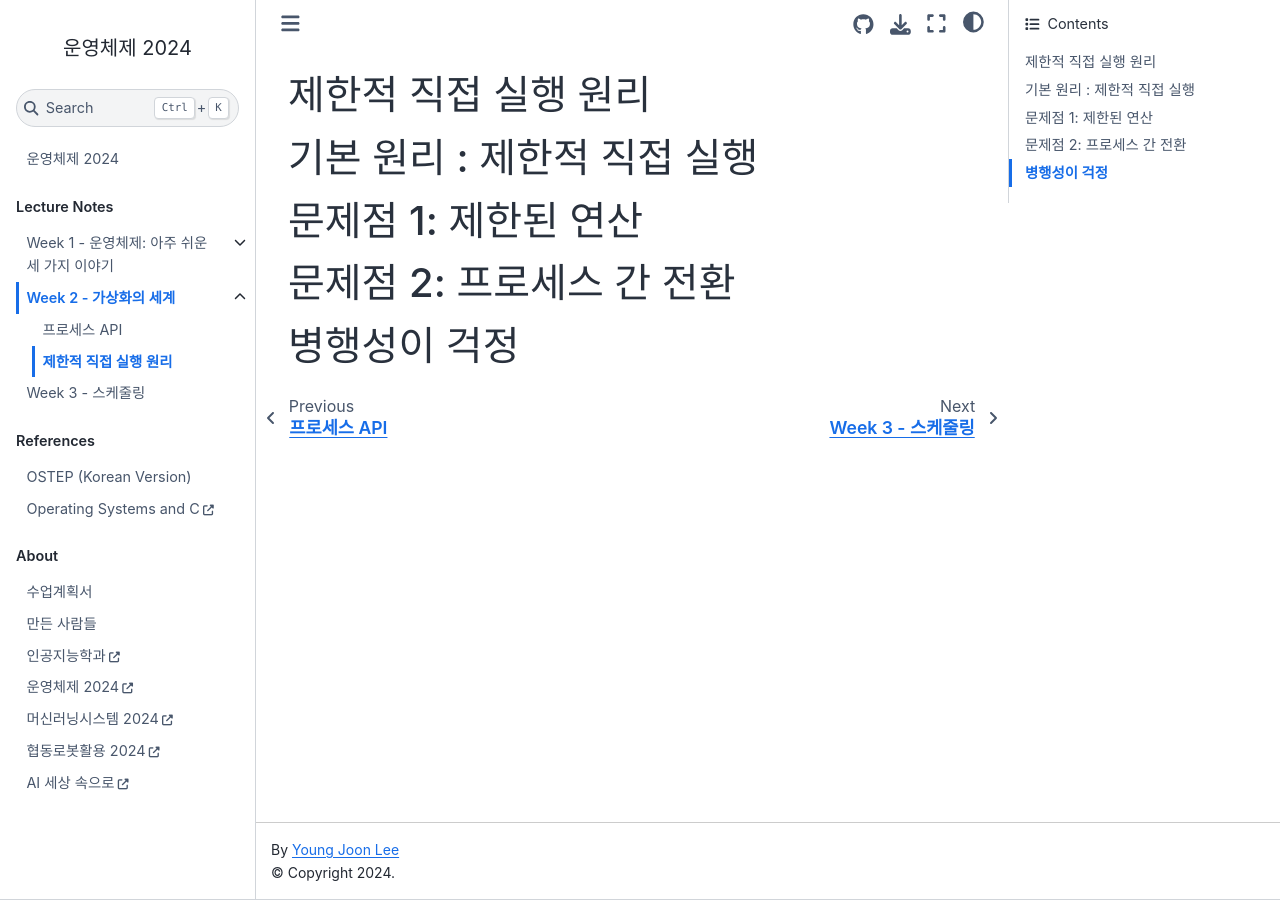
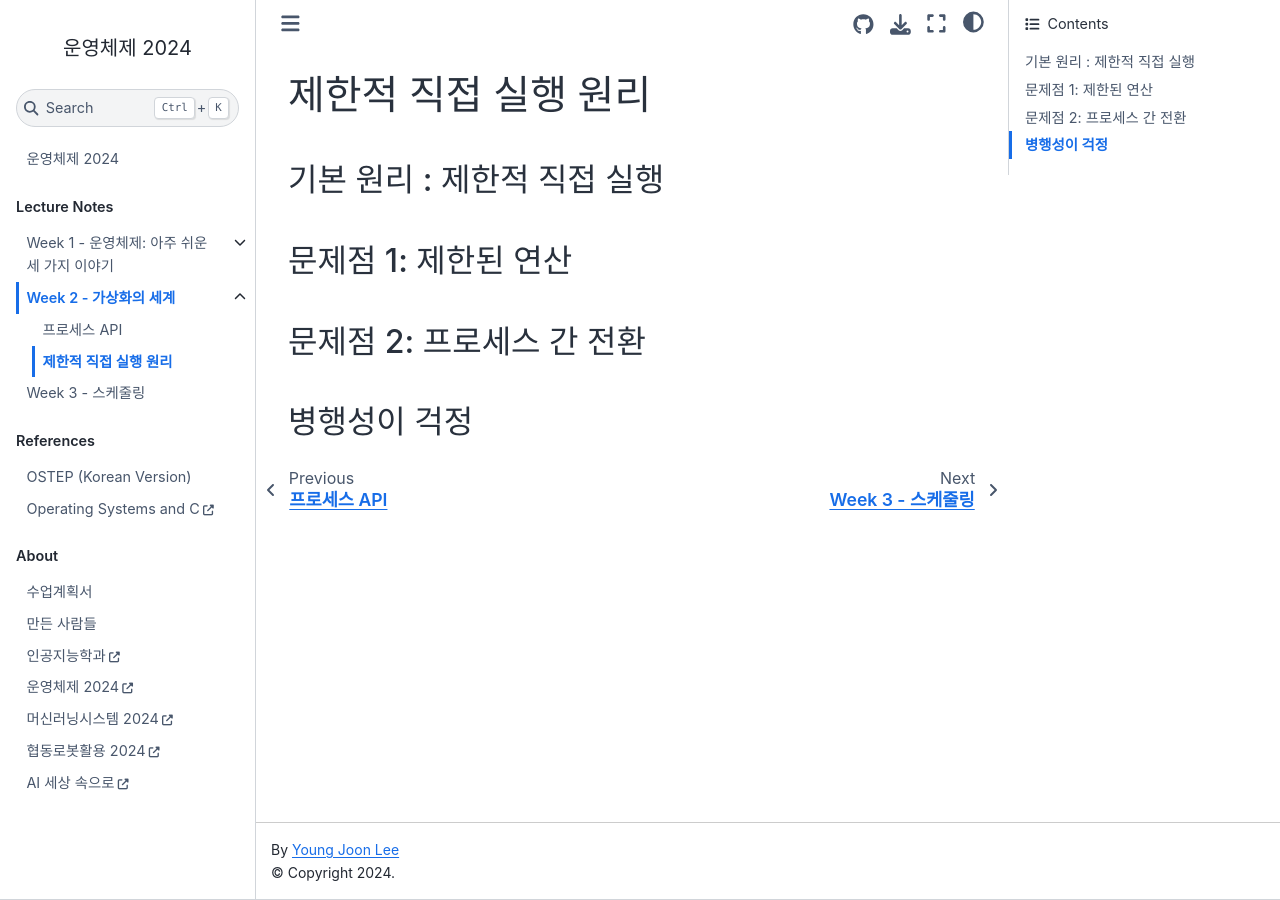
Before and after one commit to entelecheia/os-2024, a Jupyter Book: the page built from book/week02/cpu-mechanisms.md, in a window 1280 px wide. Built offline with Jupyter Book 1.0.4 settings and Sphinx 7.4.7 and the Sphinx Book theme 1.1.4, drawn with Linux system fonts in a browser that asks for light colours; pages that are not in the unit, such as notebooks, are missing from menus; a script that is not in the unit is left out.

Commit message:
chore(book): update headings in week02 chapters

```diff
--- a/book/week02/cpu-mechanisms.md
+++ b/book/week02/cpu-mechanisms.md
@@ -1,4 +1,4 @@
-## 제한적 직접 실행 원리
+# 제한적 직접 실행 원리
 
 ## 기본 원리 : 제한적 직접 실행
 
```
Also changed, not shown: book/week02/cpu-api.md (+1 -1 lines).
